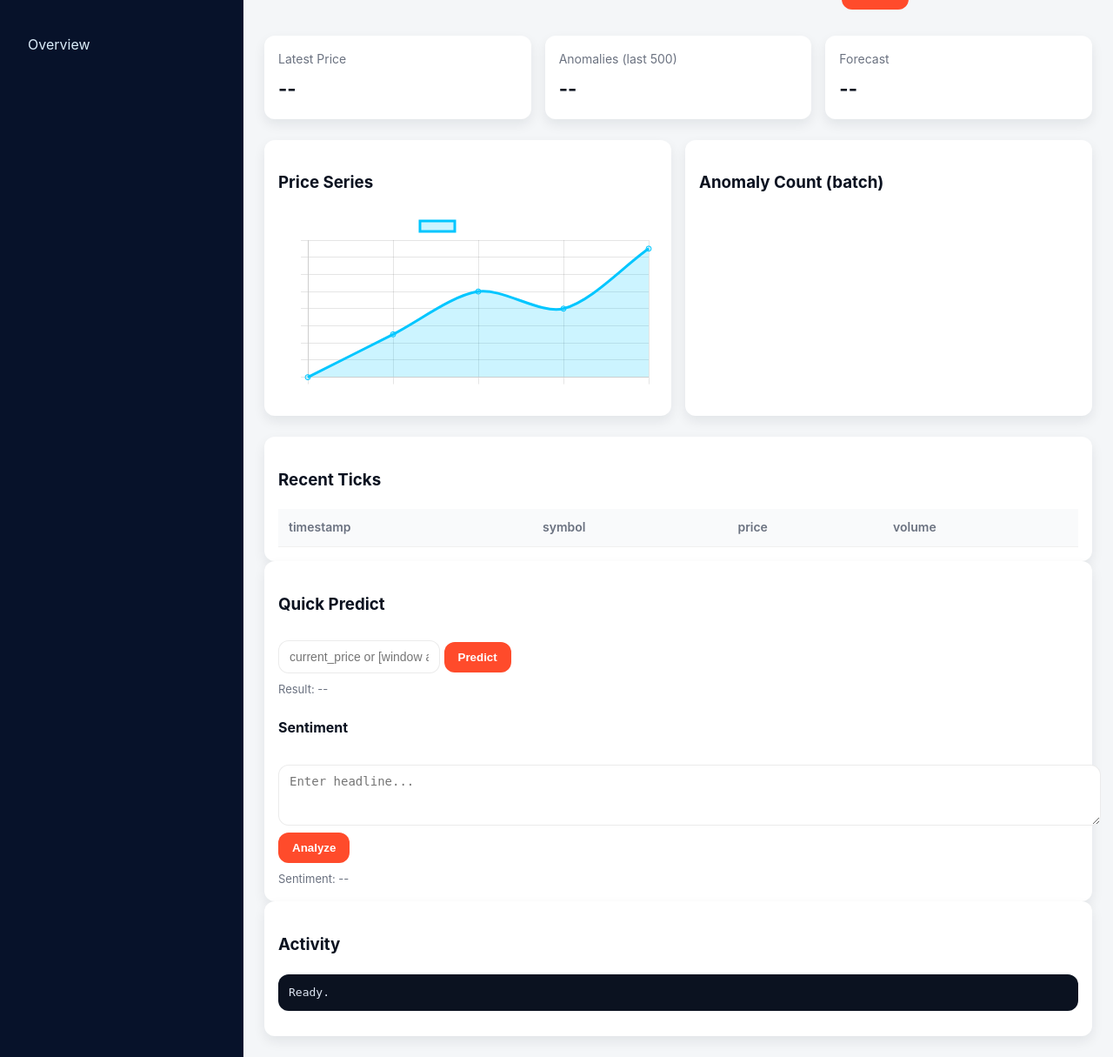
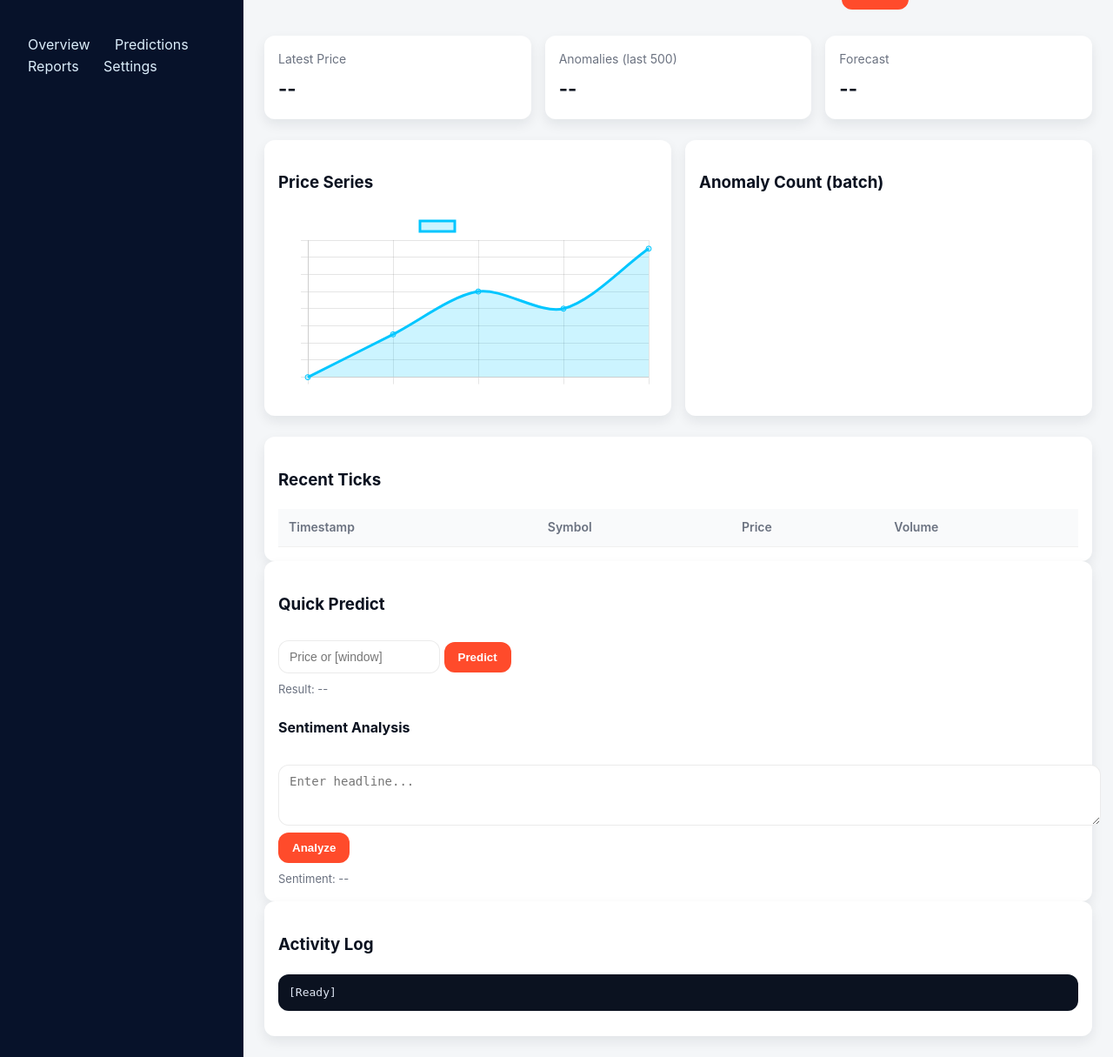
Before and after one commit to Alaina1713/AI-Finance-Analytics, a Flask app: page /dashboard in a window 1280 px wide. Shown: the part 101-1316 px from the top of the page at 87% size. Run offline with Flask 3, Linux system fonts and the light colour scheme; lists and menus that the app fills with data are empty; a map, chart or similar area stays blank; parts of the project's set-up code (start-up, migrations or seed data) failed here and were passed over.

Commit message:
Update dashboard.html

```diff
--- a/app/templates/dashboard.html
+++ b/app/templates/dashboard.html
@@ -1,5 +1,5 @@
 <!doctype html>
-<html>
+<html lang="en">
 <head>
   <meta charset="utf-8"/>
   <meta name="viewport" content="width=device-width,initial-scale=1"/>
@@ -9,25 +9,32 @@
 </head>
 <body>
   <div class="layout">
+    <!-- Sidebar -->
     <aside class="sidebar">
       <div class="logo-block">
-        <img src="{{ url_for('static', filename='images/ai_finance_analytics_logo.png') }}" class="logo-sm" alt="logo">
+        <img src="{{ url_for('static', filename='images/ai_finance_analytics_logo.png') }}" class="logo-sm" alt="FinStream logo">
         <h2>FinStream</h2>
       </div>
       <nav>
         <a class="active" href="/dashboard">Overview</a>
+        <a href="#">Predictions</a>
+        <a href="#">Reports</a>
+        <a href="#">Settings</a>
       </nav>
     </aside>
 
+    <!-- Main Content -->
     <main class="main">
+      <!-- Header -->
       <header class="main-header">
         <h1>Market Dashboard</h1>
         <div class="controls">
-          <input id="symbolInput" placeholder="Symbol (BTC)" class="input"/>
+          <input id="symbolInput" placeholder="Symbol (BTC)" class="input" aria-label="Enter trading symbol"/>
           <button id="reloadBtn" class="btn">Reload</button>
         </div>
       </header>
 
+      <!-- KPI Section -->
       <section class="kpis">
         <div class="kpi card">
           <div class="kpi-title">Latest Price</div>
@@ -43,6 +50,7 @@
         </div>
       </section>
 
+      <!-- Charts -->
       <section class="charts">
         <div class="card">
           <h3>Price Series</h3>
@@ -54,29 +62,36 @@
         </div>
       </section>
 
+      <!-- Table -->
       <section class="table card">
         <h3>Recent Ticks</h3>
         <table id="ticksTable">
-          <thead><tr><th>timestamp</th><th>symbol</th><th>price</th><th>volume</th></tr></thead>
+          <thead>
+            <tr><th>Timestamp</th><th>Symbol</th><th>Price</th><th>Volume</th></tr>
+          </thead>
           <tbody></tbody>
         </table>
       </section>
 
+      <!-- Quick Predict -->
       <section class="card">
         <h3>Quick Predict</h3>
-        <input id="predictPrice" class="input small" placeholder="current_price or [window array]" />
-        <button id="predictBtn" class="btn">Predict</button>
+        <div class="controls">
+          <input id="predictPrice" class="input small" placeholder="Price or [window]" aria-label="Enter current price or window array"/>
+          <button id="predictBtn" class="btn">Predict</button>
+        </div>
         <div id="predictResult" class="muted">Result: --</div>
 
-        <h4>Sentiment</h4>
-        <textarea id="sentText" class="input" rows="3" placeholder="Enter headline..."></textarea>
+        <h4>Sentiment Analysis</h4>
+        <textarea id="sentText" class="input" rows="3" placeholder="Enter headline..." aria-label="Enter text for sentiment analysis"></textarea>
         <button id="sentBtn" class="btn">Analyze</button>
         <div id="sentResult" class="muted">Sentiment: --</div>
       </section>
 
+      <!-- Activity -->
       <section class="card">
-        <h3>Activity</h3>
-        <pre id="activityLog" class="log">Ready.</pre>
+        <h3>Activity Log</h3>
+        <pre id="activityLog" class="log">[Ready]</pre>
       </section>
     </main>
   </div>
```
